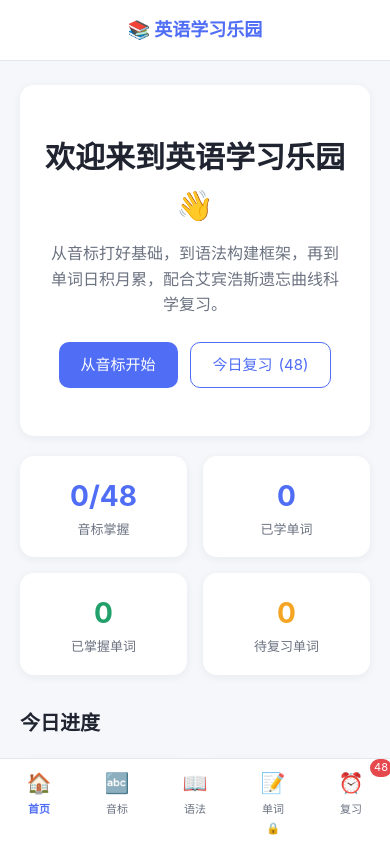
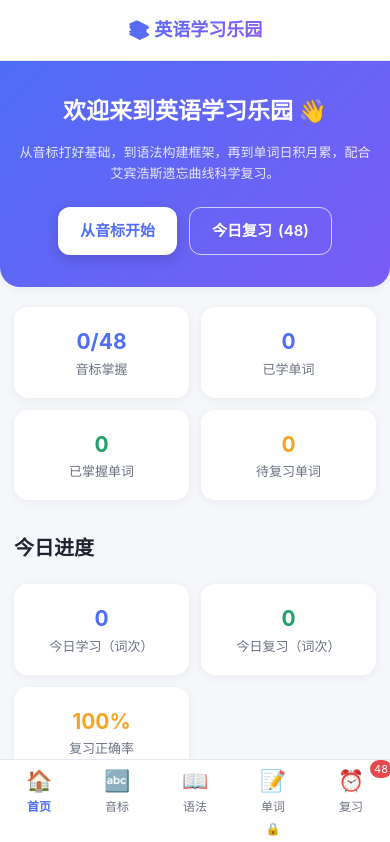
Before and after one commit to WoShiHuaJi/TeachEnglish, a Vue app: page / in a window 390 px wide. Shown: the top 842 px of the page. Built offline with nearby package versions, Linux system fonts and the light colour scheme; no server answers.

Commit message:
界面美化：渐变头部/按钮阴影，移动端字体排版优化

```diff
--- a/src/App.vue
+++ b/src/App.vue
@@ -55,14 +55,23 @@ const badgeCount = computed(() =>
 <style scoped>
 .layout { min-height: 100vh; display: flex; flex-direction: column; }
 .header {
-  background: #fff;
+  background: rgba(255, 255, 255, 0.85);
+  backdrop-filter: blur(12px);
+  -webkit-backdrop-filter: blur(12px);
   border-bottom: 1px solid var(--border);
   position: sticky;
   top: 0;
   z-index: 10;
 }
 .header-inner { display: flex; align-items: center; justify-content: space-between; height: 60px; }
-.logo { font-size: 18px; font-weight: 700; color: var(--primary); }
+.logo {
+  font-size: 18px;
+  font-weight: 700;
+  background: linear-gradient(135deg, #4f6df5, #8b5cf6);
+  -webkit-background-clip: text;
+  background-clip: text;
+  -webkit-text-fill-color: transparent;
+}
 .nav { display: flex; gap: 4px; }
 .nav a {
   padding: 8px 14px;
@@ -120,13 +129,13 @@ const badgeCount = computed(() =>
     display: flex;
     flex-direction: column;
     align-items: center;
-    gap: 2px;
+    gap: 3px;
     padding: 8px 0 6px;
-    font-size: 11px;
+    font-size: 12px;
     color: var(--text-light);
     position: relative;
   }
-  .tab .icon { font-size: 20px; }
+  .tab .icon { font-size: 21px; line-height: 1.2; }
   .tab.router-link-active { color: var(--primary); font-weight: 600; }
 }
 </style>
--- a/src/assets/main.css
+++ b/src/assets/main.css
@@ -12,9 +12,13 @@
   --border: #e5e7ef;
   --radius: 14px;
   --shadow: 0 2px 10px rgba(31, 36, 48, 0.06);
+  --shadow-lg: 0 8px 24px rgba(31, 36, 48, 0.1);
+  --font-en: 'Segoe UI', 'Lucida Sans Unicode', 'Helvetica Neue', Arial, sans-serif;
 }
 
-* { box-sizing: border-box; margin: 0; padding: 0; }
+* { box-sizing: border-box; margin: 0; padding: 0; -webkit-tap-highlight-color: transparent; }
+
+html { -webkit-text-size-adjust: 100%; }
 
 body {
   font-family: -apple-system, BlinkMacSystemFont, 'Segoe UI', 'PingFang SC',
@@ -22,35 +26,46 @@ body {
   background: var(--bg);
   color: var(--text);
   line-height: 1.6;
+  -webkit-font-smoothing: antialiased;
+  text-rendering: optimizeLegibility;
 }
 
 a { color: inherit; text-decoration: none; }
+button, input, select, textarea { font-family: inherit; }
 
 .container { max-width: 960px; margin: 0 auto; padding: 0 20px; }
+
+/* 英文单词与音标使用更易读的无衬线字体 */
+.word, .symbol, .phonetic, .quiz-word { font-family: var(--font-en); letter-spacing: 0.5px; }
 
 .btn {
   display: inline-flex;
   align-items: center;
+  justify-content: center;
   gap: 6px;
-  padding: 10px 22px;
+  padding: 11px 22px;
+  min-height: 42px;
   border: none;
-  border-radius: 10px;
+  border-radius: 12px;
   background: var(--primary);
   color: #fff;
   font-size: 15px;
+  font-weight: 600;
   cursor: pointer;
-  transition: background 0.2s, transform 0.1s;
+  box-shadow: 0 2px 8px rgba(79, 109, 245, 0.25);
+  transition: background 0.2s, transform 0.1s, box-shadow 0.2s;
 }
-.btn:hover { background: var(--primary-dark); }
+.btn:hover { background: var(--primary-dark); box-shadow: 0 4px 12px rgba(79, 109, 245, 0.35); }
 .btn:active { transform: scale(0.97); }
 .btn.outline {
   background: #fff;
   color: var(--primary);
   border: 1px solid var(--primary);
+  box-shadow: none;
 }
 .btn.outline:hover { background: var(--primary-light); }
-.btn.success { background: var(--success); }
-.btn.danger { background: var(--danger); }
+.btn.success { background: var(--success); box-shadow: 0 2px 8px rgba(34, 160, 107, 0.25); }
+.btn.danger { background: var(--danger); box-shadow: 0 2px 8px rgba(229, 72, 77, 0.25); }
 .btn:disabled { opacity: 0.5; cursor: not-allowed; }
 
 .card {
@@ -69,26 +84,33 @@ a { color: inherit; text-decoration: none; }
   color: var(--primary);
 }
 
-.page-title { font-size: 26px; margin: 24px 0 6px; }
+.page-title { font-size: 26px; margin: 24px 0 6px; letter-spacing: -0.5px; }
 .page-desc { color: var(--text-light); margin-bottom: 24px; }
 
 .icon-btn {
   border: 1px solid var(--border);
   background: #fff;
   border-radius: 50%;
-  width: 40px;
-  height: 40px;
+  width: 44px;
+  height: 44px;
   cursor: pointer;
-  font-size: 17px;
+  font-size: 18px;
   display: inline-flex;
   align-items: center;
   justify-content: center;
-  transition: background 0.2s;
+  transition: background 0.2s, transform 0.1s;
 }
 .icon-btn:hover { background: var(--primary-light); }
+.icon-btn:active { transform: scale(0.94); }
 
 .grid { display: grid; gap: 16px; }
 
 @media (max-width: 640px) {
+  .container { padding: 0 14px; }
   .card { padding: 16px; }
+  .page-title { font-size: 21px; margin: 18px 0 4px; letter-spacing: 0; }
+  .page-desc { font-size: 13px; line-height: 1.55; margin-bottom: 18px; }
+  /* iOS 输入框字号小于 16px 会自动放大页面，统一提升 */
+  input, select, textarea { font-size: 16px; }
+  .grid { gap: 12px; }
 }
--- a/src/views/GrammarDetail.vue
+++ b/src/views/GrammarDetail.vue
@@ -48,4 +48,11 @@ const next = computed(() => grammarTopics[index.value + 1])
   font-size: 14px;
 }
 .prev-next { display: flex; justify-content: space-between; margin-top: 20px; }
+@media (max-width: 640px) {
+  .article { font-size: 15px; }
+  .article :deep(h3) { font-size: 16px; margin: 16px 0 6px; }
+  .article :deep(table) { font-size: 13px; }
+  .article :deep(th), .article :deep(td) { padding: 6px 8px; }
+  .article-card { overflow-x: auto; }
+}
 </style>
--- a/src/views/Home.vue
+++ b/src/views/Home.vue
@@ -199,14 +199,30 @@ function barHeight(count) {
 </script>
 
 <style scoped>
-.hero { margin-top: 24px; text-align: center; padding: 48px 24px; }
-.hero h1 { font-size: 30px; margin-bottom: 12px; }
-.hero p { color: var(--text-light); max-width: 520px; margin: 0 auto 24px; }
+.hero {
+  margin-top: 24px;
+  text-align: center;
+  padding: 48px 24px;
+  background: linear-gradient(135deg, #4f6df5 0%, #7a5cf6 100%);
+  color: #fff;
+}
+.hero h1 { font-size: 30px; margin-bottom: 12px; letter-spacing: -0.5px; }
+.hero p { color: rgba(255, 255, 255, 0.85); max-width: 520px; margin: 0 auto 24px; }
 .hero-actions { display: flex; gap: 12px; justify-content: center; flex-wrap: wrap; }
+.hero .btn { background: #fff; color: var(--primary); box-shadow: 0 4px 14px rgba(0, 0, 0, 0.15); }
+.hero .btn:hover { background: #f0f2ff; }
+.hero .btn.outline { background: transparent; color: #fff; border-color: rgba(255, 255, 255, 0.7); box-shadow: none; }
+.hero .btn.outline:hover { background: rgba(255, 255, 255, 0.12); }
+@media (max-width: 640px) {
+  .hero { padding: 32px 16px; border-radius: 0 0 20px 20px; margin: 0 -14px; }
+  .hero h1 { font-size: 23px; letter-spacing: 0; }
+  .hero p { font-size: 13px; }
+}
 .stats { grid-template-columns: repeat(4, 1fr); margin-top: 20px; }
 @media (max-width: 640px) { .stats { grid-template-columns: repeat(2, 1fr); } }
-.stat { text-align: center; padding: 18px; }
-.num { font-size: 28px; font-weight: 700; color: var(--primary); }
+.stat { text-align: center; padding: 18px 8px; }
+.num { font-size: 26px; font-weight: 700; color: var(--primary); }
+@media (max-width: 640px) { .num { font-size: 21px; } }
 .num.success { color: var(--success); }
 .num.warn { color: var(--warning); }
 .label { color: var(--text-light); font-size: 13px; }
--- a/src/views/Learn.vue
+++ b/src/views/Learn.vue
@@ -268,4 +268,12 @@ function answerQuiz(opt) {
 .feedback { margin-top: 14px; font-size: 14px; }
 .feedback.ok { color: var(--success); }
 .feedback.bad { color: var(--danger); }
+@media (max-width: 640px) {
+  .flashcard { min-height: 240px; padding: 36px 16px; }
+  .word { font-size: 28px; }
+  .quiz-word { font-size: 26px; }
+  .quiz-cn { font-size: 19px; }
+  .unit-title { font-size: 18px; }
+  .actions .btn { flex: 1; }
+}
 </style>
--- a/src/views/Phonetics.vue
+++ b/src/views/Phonetics.vue
@@ -89,6 +89,12 @@ function play(item) {
 .group { margin-bottom: 28px; }
 .group-title { font-size: 17px; margin-bottom: 12px; color: var(--text); }
 .symbols { grid-template-columns: repeat(auto-fill, minmax(200px, 1fr)); }
+@media (max-width: 640px) {
+  .symbols { grid-template-columns: repeat(2, 1fr); }
+  .symbol-card { padding: 12px; }
+  .symbol { font-size: 21px; }
+  .tip { font-size: 11px; }
+}
 .symbol-card { cursor: pointer; transition: transform 0.15s; padding: 16px; position: relative; }
 .symbol-card:hover { transform: translateY(-2px); }
 .symbol-card.mastered { border: 1px solid var(--success); }
--- a/src/views/Review.vue
+++ b/src/views/Review.vue
@@ -181,4 +181,9 @@ h2 { margin: 12px 0 8px; }
 .actions { display: flex; gap: 16px; justify-content: center; margin-top: 24px; }
 .result { max-width: 480px; margin: 0 auto; text-align: center; padding: 48px 24px; }
 .result p { color: var(--text-light); }
+@media (max-width: 640px) {
+  .flashcard { min-height: 240px; padding: 36px 16px; }
+  .word { font-size: 28px; }
+  .actions .btn { flex: 1; }
+}
 </style>
```
